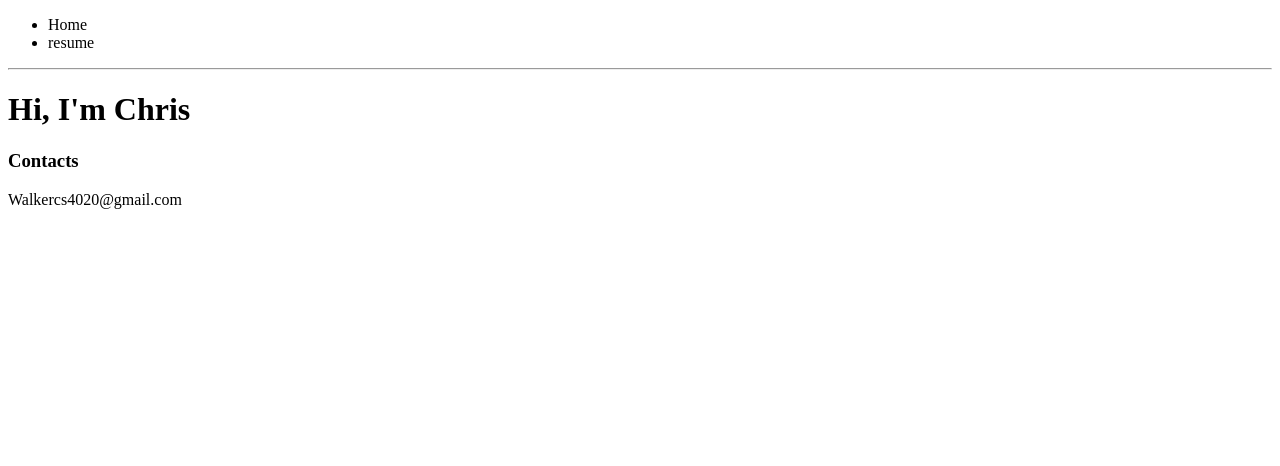
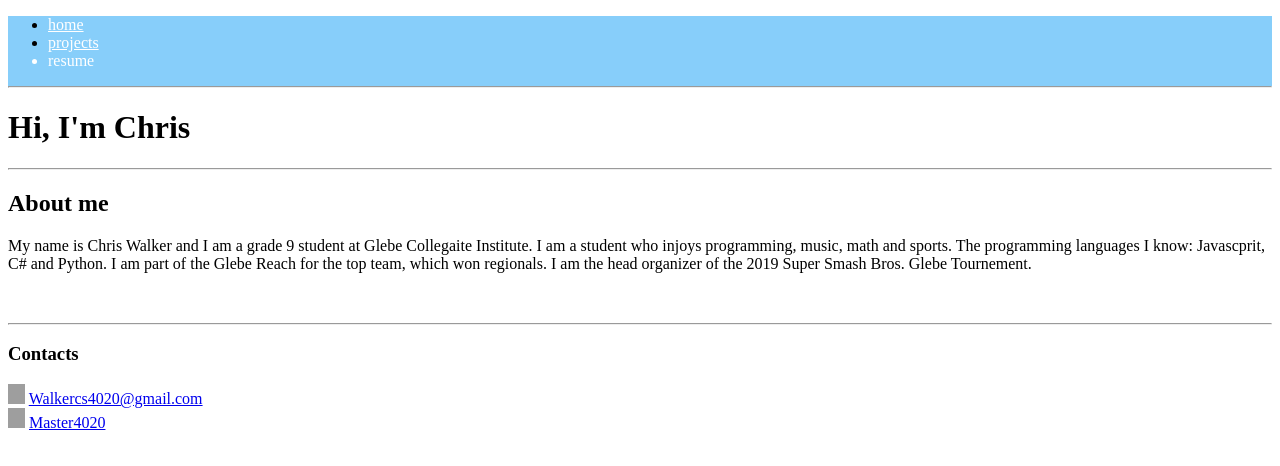
Before and after one commit to ChrisTienYenWalker/ChrisWalker.github.io, a plain HTML site: page index.html in a window 1280 px wide. Drawn offline with Linux system fonts and the light colour scheme; grey boxes are pictures that could not be loaded.

Commit message:
adding text

```diff
--- a/index.html
+++ b/index.html
@@ -6,23 +6,43 @@
     </head>
     <body>
         <header>
-            <nav>
+            <nav style='background: lightskyblue'> <!-- change later-->
                 <ul>
-                    <li>Home</li>
-                    <li>resume</li>
+                    <li><a style="color: white" href="127.0.0.1:5500/index.html" target="self">home</a></li>
+                    <li><a style="color: white" href="127.0.0.1:5500/projects.html" target="self">projects</a></li>
+                    <li <a style="color: white" href="#" target="blank">resume</a></li>
                 </ul>
                 <hr>
             </nav>
             <h1>Hi, I'm Chris</h1>
+            <!-- image of me -->
         </header>
+        <hr>
         <main>
+            <h2>About me</h2>
+            <p>My name is Chris Walker and I am a grade 9 student at Glebe Collegaite Institute. I am a student who injoys programming, music, math and sports. The programming languages I know:
+            Javascprit, C# and Python. I am part of the Glebe Reach for the top team, which won regionals. I am the head organizer of the 2019 Super Smash Bros. Glebe Tournement.</p>
+            <img>
+            <p>
 
+            </p>
         </main>
         <footer>
+            <hr>
             <h3>Contacts</h3>
-            <p>Walkercs4020@gmail.com</p>
-            <!--<a href="Walkercs4020@gmail.com"><Walkercs4020@gmail class="com">Walkercs4020@gmail.com</Walkercs4020@gmail></a>
-            -->
+            <div style="color: blueviolet" >
+                <span>
+                    <img src="https://image.flaticon.com/icons/svg/281/281769.svg" width="17" height="20">
+                    <a href = 'https://mail.google.com' target="blank">Walkercs4020@gmail.com</a>
+                </span>
+                <br>
+                <span>
+                    <img src="https://slack-files2.s3-us-west-2.amazonaws.com/avatars/2017-12-19/288981919427_f45f04edd92902a96859_512.png" width="17" height="20">
+                    <a href = "https://github.com/Master4020" target="blank">Master4020</a>
+                </span>
+                <!--<a href="Walkercs4020@gmail.com"><Walkercs4020@gmail class="com">Walkercs4020@gmail.com</Walkercs4020@gmail></a>
+                -->
+            </div>
         </footer>
     </body>
 </html>
```
Also changed, not shown: projects.html (added, +38 -0 lines).
